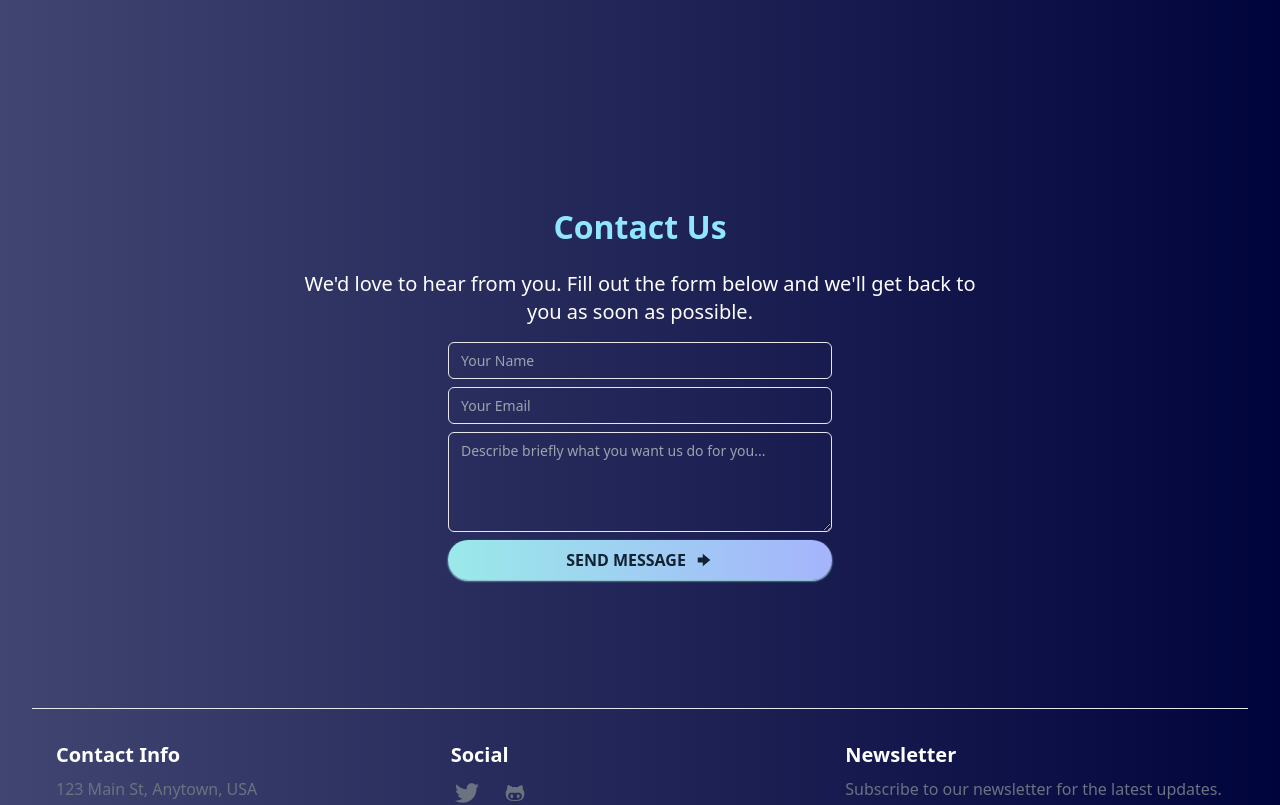
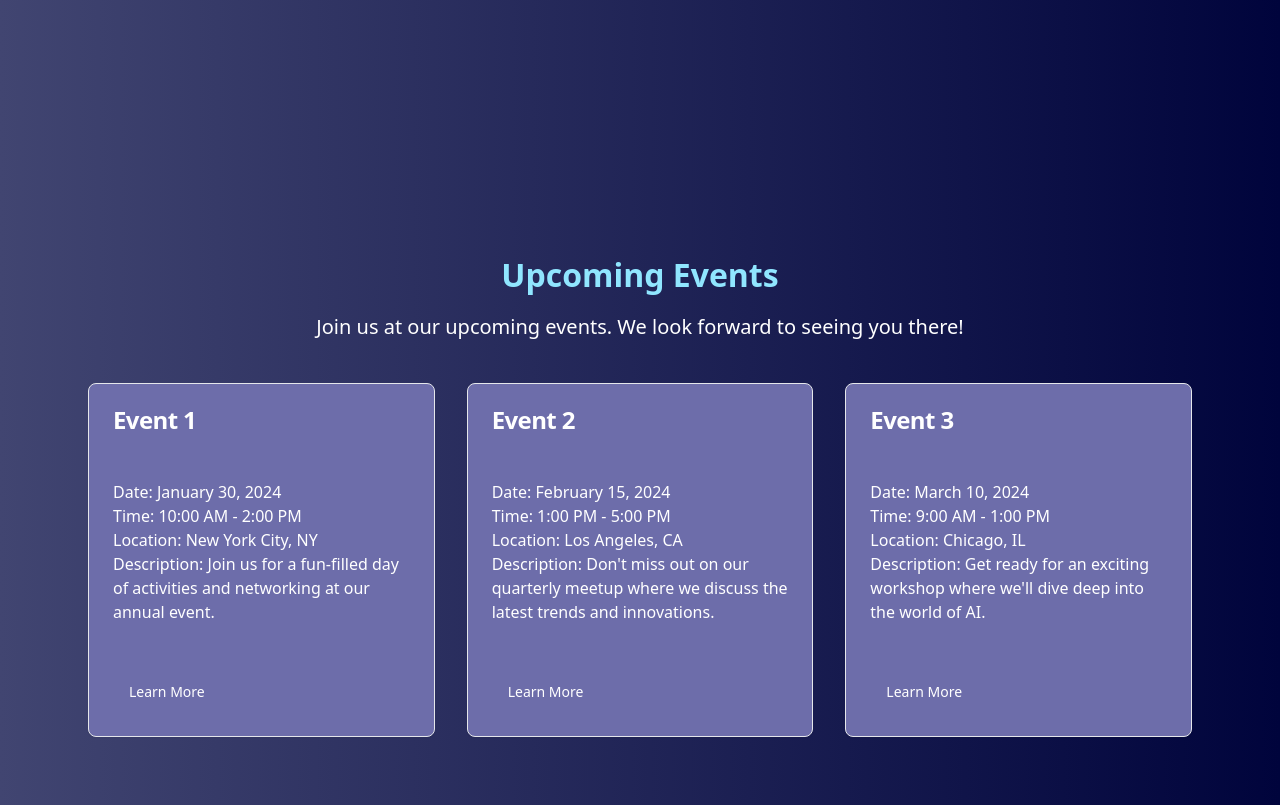
Before and after one commit to Binary-Brigades/MMUST-IHUB, a React (Vite) app: page / in a window 1280 px wide. Shown: the part 1364-2169 px from the top of the page. Built offline with nearby package versions, Linux system fonts and the light colour scheme; what @codaworks/react-glow would draw is missing.

Commit message:
Done :done Events section

```diff
--- a/src/App.jsx
+++ b/src/App.jsx
@@ -9,6 +9,7 @@ import About from "./components/About";
 import Services from "./components/Services";
 import Footer from "./components/Footer";
 import ContactUs from "./components/ContactUs";
+import Events from "./components/Events";
 
 function App() {
   // #90E6FF
@@ -21,7 +22,8 @@ function App() {
 
         <About />
         <Services />
-        <ContactUs/>
+        <Events />
+        <ContactUs />
       </div>
       <Footer />
     </div>
--- a/src/components/ContactUs.jsx
+++ b/src/components/ContactUs.jsx
@@ -7,7 +7,7 @@ function ContactUs() {
       <div class="container space-y-12 px-4 md:px-6">
         <div class="flex flex-col items-center justify-center space-y-4 text-center">
           <div class="space-y-2">
-            <h1 class="text-4xl lg:text-[2rem] md:font-extrabold lg:leading-[2.9rem] font-bold text-[#90E6FF] leading-10 text-center mt-[-50px] mb-[20px]">
+            <h1 class="text-4xl lg:text-[2rem] md:font-extrabold lg:leading-[2.9rem] font-bold text-[#90E6FF] leading-10 text-center">
               Contact Us
             </h1>
             <p class="mx-auto max-w-[700px]  md:text-xl  text-white">
--- /dev/null
+++ b/src/components/Events.jsx
@@ -0,0 +1,94 @@
+import React from "react";
+
+function Events() {
+  return (
+    <section class="w-full py-12 md:py-24 lg:py-32 text-white">
+      <div class="container grid items-center justify-center gap-4 px-4 text-center md:px-6 lg:gap-10">
+        <div class="space-y-3">
+          <h2 class="text-4xl lg:text-[2rem] md:font-extrabold lg:leading-[2.9rem] font-bold text-[#90E6FF] leading-10 text-center">
+            Upcoming Events
+          </h2>
+          <p class="mx-auto max-w-[700px] text-white md:text-xl/relaxed lg:text-base/relaxed xl:text-xl/relaxed ">
+            Join us at our upcoming events. We look forward to seeing you there!
+          </p>
+        </div>
+        <div class="grid w-full grid-cols-1 md:grid-cols-2 lg:grid-cols-3 gap-8">
+          <div
+            class="rounded-lg border bg-card text-card-foreground shadow-sm bg-[#6D6DAA] text-left"
+            data-v0-t="card"
+          >
+            <div class="flex flex-col space-y-1.5 p-6">
+              <h3 class="text-2xl font-semibold whitespace-nowrap leading-none tracking-tight">
+                Event 1
+              </h3>
+            </div>
+            <div class="p-6">
+              <p>Date: January 30, 2024</p>
+              <p>Time: 10:00 AM - 2:00 PM</p>
+              <p>Location: New York City, NY</p>
+              <p>
+                Description: Join us for a fun-filled day of activities and
+                networking at our annual event.
+              </p>
+            </div>
+            <div class="flex items-center p-6">
+              <button class="inline-flex items-center justify-center whitespace-nowrap rounded-md text-sm font-medium ring-offset-background transition-colors focus-visible:outline-none focus-visible:ring-2 focus-visible:ring-ring focus-visible:ring-offset-2 disabled:pointer-events-none disabled:opacity-50 bg-primary text-primary-foreground hover:bg-primary/90 h-10 px-4 py-2">
+                <a href="#">Learn More</a>
+              </button>
+            </div>
+          </div>
+          <div
+            class="rounded-lg border bg-card text-card-foreground shadow-sm bg-[#6D6DAA] text-left"
+            data-v0-t="card"
+          >
+            <div class="flex flex-col space-y-1.5 p-6">
+              <h3 class="text-2xl font-semibold whitespace-nowrap leading-none tracking-tight">
+                Event 2
+              </h3>
+            </div>
+            <div class="p-6">
+              <p>Date: February 15, 2024</p>
+              <p>Time: 1:00 PM - 5:00 PM</p>
+              <p>Location: Los Angeles, CA</p>
+              <p>
+                Description: Don't miss out on our quarterly meetup where we
+                discuss the latest trends and innovations.
+              </p>
+            </div>
+            <div class="flex items-center p-6">
+              <button class="inline-flex items-center justify-center whitespace-nowrap rounded-md text-sm font-medium ring-offset-background transition-colors focus-visible:outline-none focus-visible:ring-2 focus-visible:ring-ring focus-visible:ring-offset-2 disabled:pointer-events-none disabled:opacity-50 bg-primary text-primary-foreground hover:bg-primary/90 h-10 px-4 py-2">
+                <a href="#">Learn More</a>
+              </button>
+            </div>
+          </div>
+          <div
+            class="rounded-lg border bg-card text-card-foreground shadow-sm bg-[#6D6DAA] text-left"
+            data-v0-t="card"
+          >
+            <div class="flex flex-col space-y-1.5 p-6">
+              <h3 class="text-2xl font-semibold whitespace-nowrap leading-none tracking-tight">
+                Event 3
+              </h3>
+            </div>
+            <div class="p-6">
+              <p>Date: March 10, 2024</p>
+              <p>Time: 9:00 AM - 1:00 PM</p>
+              <p>Location: Chicago, IL</p>
+              <p>
+                Description: Get ready for an exciting workshop where we'll dive
+                deep into the world of AI.
+              </p>
+            </div>
+            <div class="flex items-center p-6">
+              <button class="inline-flex items-center justify-center whitespace-nowrap rounded-md text-sm font-medium ring-offset-background transition-colors focus-visible:outline-none focus-visible:ring-2 focus-visible:ring-ring focus-visible:ring-offset-2 disabled:pointer-events-none disabled:opacity-50 bg-primary text-primary-foreground hover:bg-primary/90 h-10 px-4 py-2">
+                <a href="#">Learn More</a>
+              </button>
+            </div>
+          </div>
+        </div>
+      </div>
+    </section>
+  );
+}
+
+export default Events;
--- a/src/components/Services.jsx
+++ b/src/components/Services.jsx
@@ -5,7 +5,7 @@ function Services() {
     <section className="w-full py-12 md:py-24 lg:py-32 text-white">
       <div className="container px-4 md:px-6">
         <div className="flex flex-col items-center justify-center space-y-4 text-center">
-          <h2 className="text-3xl font-bold tracking-tighter sm:text-4xl md:text-5xl text-[#90E6FF] ">
+          <h2 className="text-4xl lg:text-[2rem] md:font-extrabold lg:leading-[2.9rem] font-bold text-[#90E6FF] leading-10 text-center">
             Our Services
           </h2>
           <p className="max-w-[700px] text-white md:text-xl/relaxed lg:text-base/relaxed xl:text-xl/relaxed ">
@@ -27,7 +27,7 @@ function Services() {
                 stroke="currentColor"
                 strokeWidth="2"
                 strokeLinecap="round"
-               strokeLinejoin="round"
+                strokeLinejoin="round"
                 className="w-12 h-12"
               >
                 <circle cx="12" cy="12" r="10"></circle>
@@ -57,7 +57,7 @@ function Services() {
                 stroke="currentColor"
                 strokeWidth="2"
                 strokeLinecap="round"
-               strokeLinejoin="round"
+                strokeLinejoin="round"
                 className="w-12 h-12"
               >
                 <path d="M12 22s8-4 8-10V5l-8-3-8 3v7c0 6 8 10 8 10"></path>
@@ -85,7 +85,7 @@ function Services() {
                 stroke="currentColor"
                 strokeWidth="2"
                 strokeLinecap="round"
-               strokeLinejoin="round"
+                strokeLinejoin="round"
                 className="w-12 h-12"
               >
                 <circle cx="12" cy="12" r="10"></circle>
@@ -114,7 +114,7 @@ function Services() {
                 stroke="currentColor"
                 strokeWidth="2"
                 strokeLinecap="round"
-               strokeLinejoin="round"
+                strokeLinejoin="round"
                 className="w-12 h-12"
               >
                 <path d="M4.5 16.5c-1.5 1.26-2 5-2 5s3.74-.5 5-2c.71-.84.7-2.13-.09-2.91a2.18 2.18 0 0 0-2.91-.09z"></path>
```
